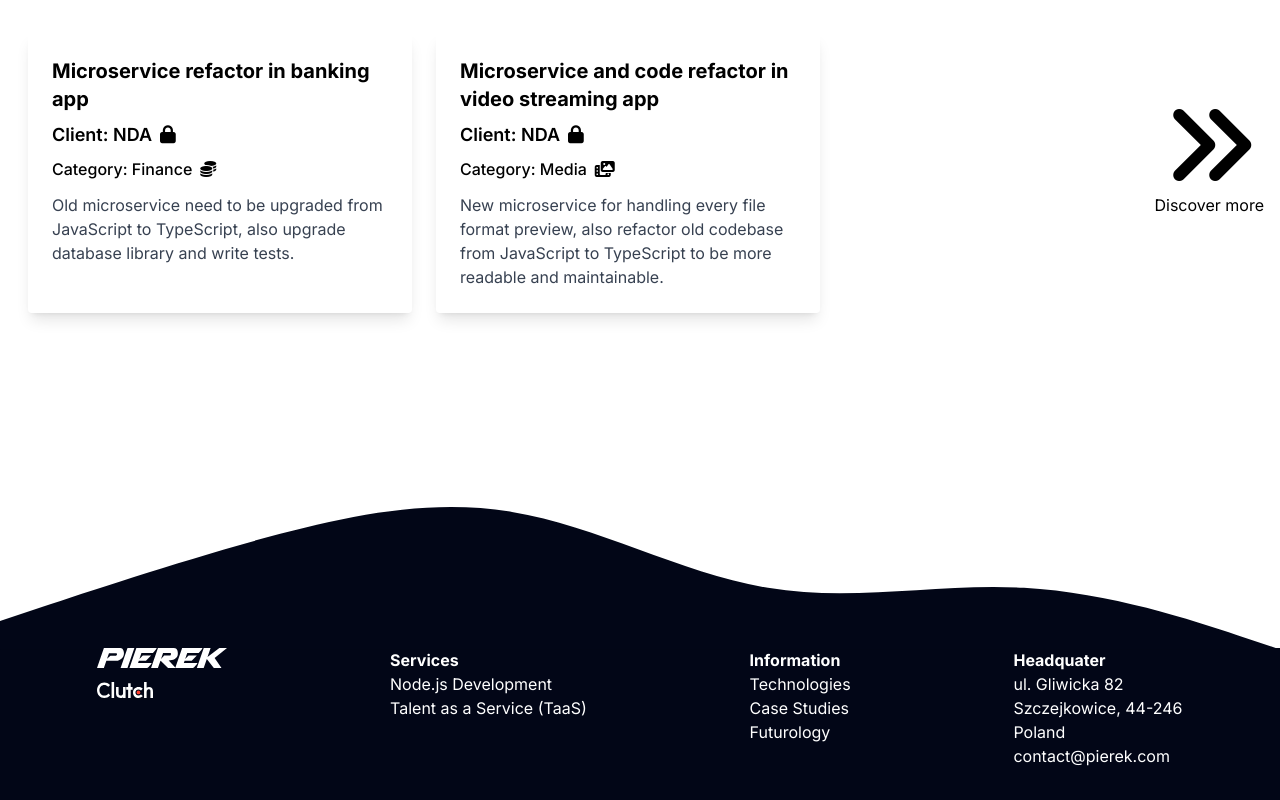
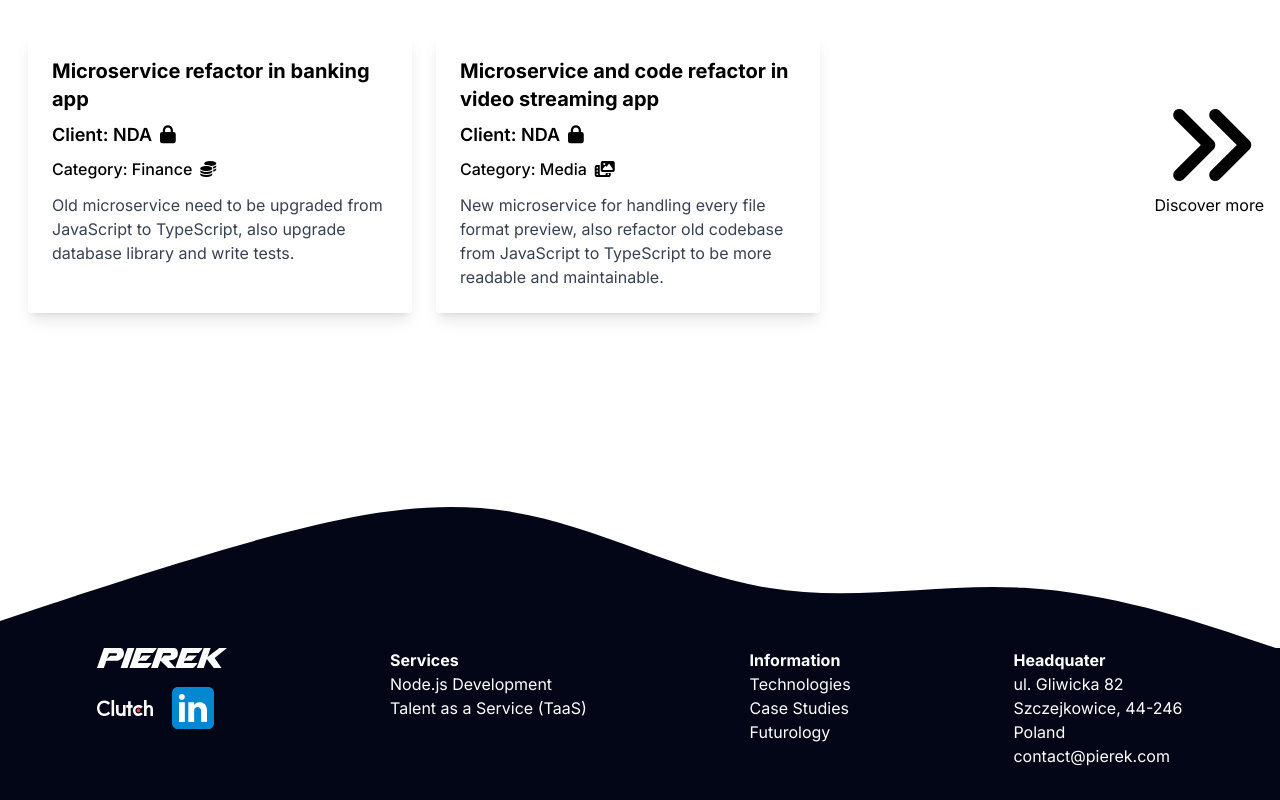
Before and after one commit to Pierek-Software/pierek-frontend, a Next.js app: page / in a window 1280 px wide. Shown: the part 3561-4361 px from the top of the page. Built offline with nearby package versions, Linux system fonts and the light colour scheme.

Commit message:
feature: linkedin icon

```diff
--- a/components/templates/Footer.tsx
+++ b/components/templates/Footer.tsx
@@ -30,15 +30,23 @@ function Footer({ wave = true }: FooterProps) {
         >
           <div className="">
             <Logo className="mt-3 md:mt-0 h-5 w-auto mx-auto" />
-
-            <section className="mt-3">
+            <section className="mt-3 flex justify-center md:justify-start self-center items-center">
               <a
                 target="_blank"
                 rel="nofollow"
                 href="https://clutch.co/profile/pierek#highlights"
-                className="inline-block w-14"
+                className="w-10 md:w-14"
               >
-                <img alt="Clutch.co Icon" src="/icons/clutchco.svg" />
+                <img alt="Linked.in Icon" src="/icons/clutchco.svg" />
+              </a>
+
+              <a
+                target="_blank"
+                rel="nofollow"
+                href="https://www.linkedin.com/company/pierek"
+                className="ml-5 md:ml-3 w-10 md:w-14"
+              >
+                <img alt="Clutch.co Icon" src="/icons/linkedin.svg" />
               </a>
             </section>
           </div>
```
Also changed, not shown: public/icons/linkedin.svg (added).
